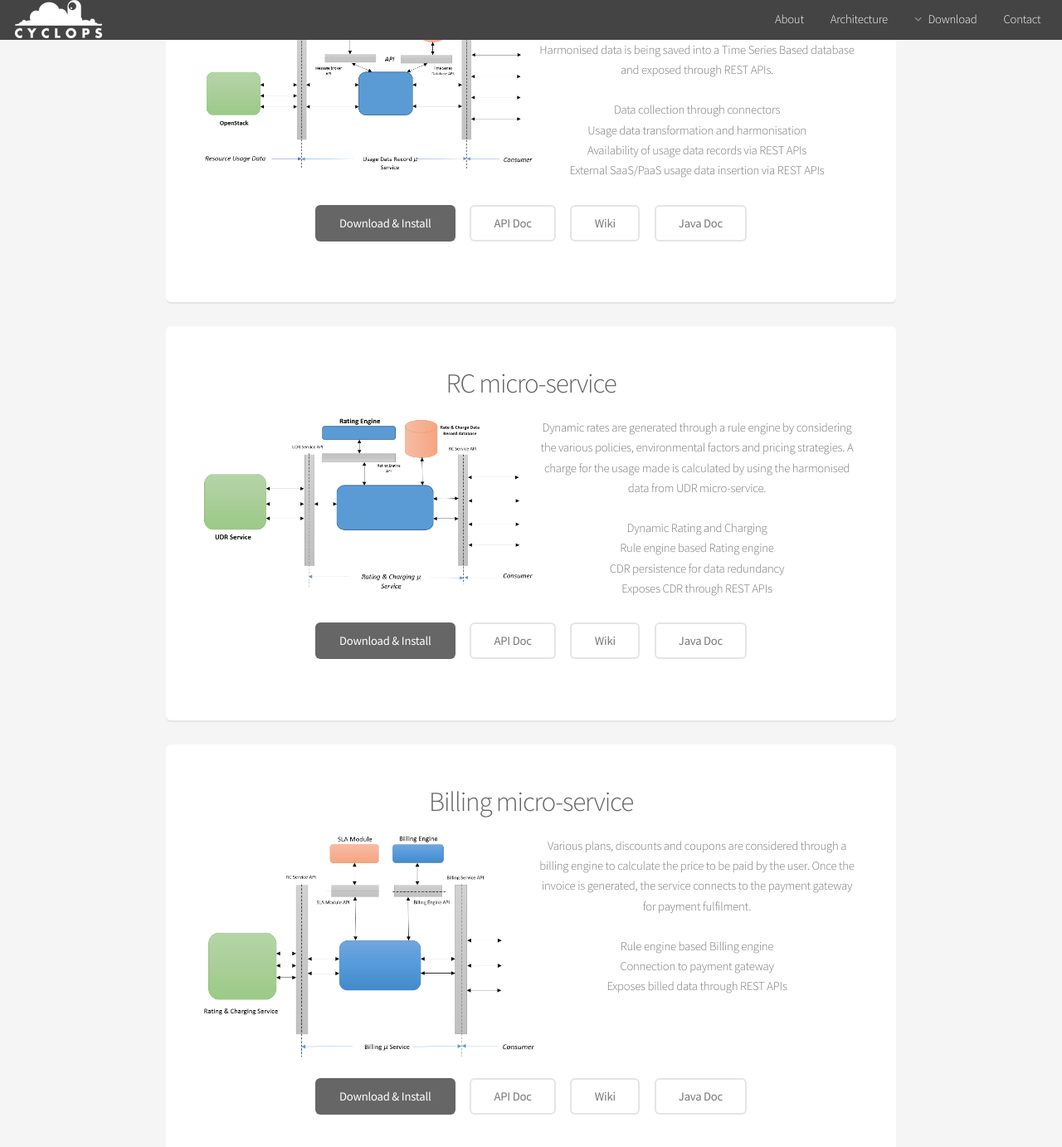
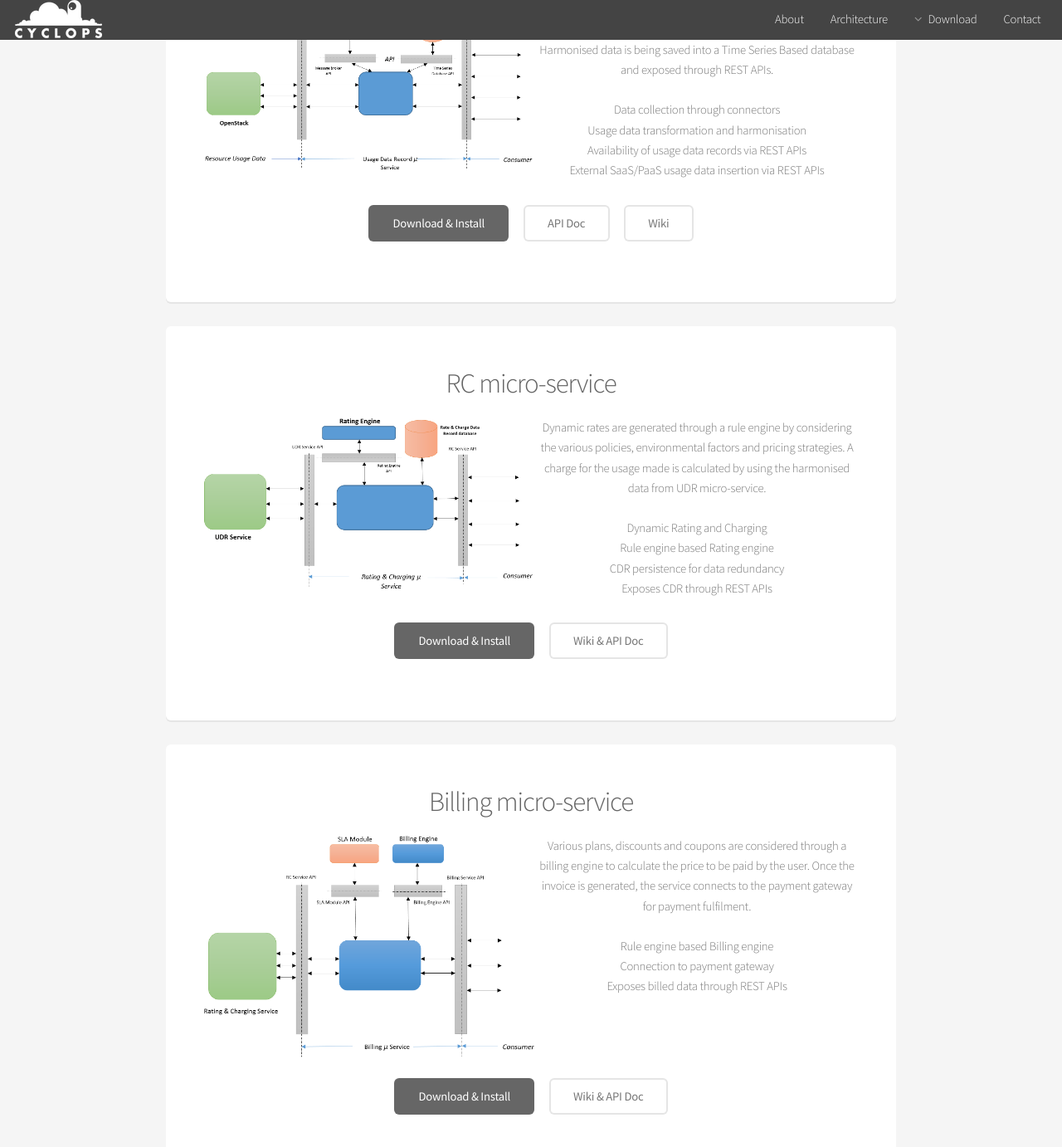
Before and after one commit to icclab/cyclops, a Jekyll site: the page built from architecture.html, in a window 1280 px wide and 1400 px high, scrolled down 1320 px. Shown: the top 1382 px of the window at 83% size. Built offline with Jekyll 4.4.1, drawn with Linux system fonts in a browser that asks for light colours.

Commit message:
Fixed links

```diff
--- a/architecture.html
+++ b/architecture.html
@@ -37,9 +37,8 @@ layout: default
 	  </div>
 	<ul class="actions">
 		<li><a target="_blank" href="https://github.com/icclab/cyclops-udr" class="button">Download & Install</a></li>
-		<li><a target="_blank" href="https://github.com/icclab/cyclops-udr/wiki/API-Documentation" class="button alt">API Doc</a></li>
+		<li><a target="_blank" href="https://github.com/icclab/cyclops-udr/wiki/OpenStack" class="button alt">API Doc</a></li>
 		<li><a target="_blank" href="https://github.com/icclab/cyclops-udr/wiki" class="button alt">Wiki</a></li>
-		<li><a target="_blank" href="https://icclab.github.io/cyclops/javadoc/udrservice/index.html" class="button alt">Java Doc</a></li>
 	</ul>
 	</div>
 </section>
@@ -63,9 +62,7 @@ layout: default
 	  </div>
   	<ul class="actions">
   		<li><a target="_blank" href="https://github.com/icclab/cyclops-rc" class="button">Download & Install</a></li>
-  		<li><a target="_blank" href="https://github.com/icclab/cyclops-rc/wiki/API-Documentation" class="button alt">API Doc</a></li>
-  		<li><a target="_blank" href="https://github.com/icclab/cyclops-rc/wiki" class="button alt">Wiki</a></li>
-  		<li><a target="_blank" href="https://icclab.github.io/cyclops/javadoc/rcservice/index.html" class="button alt">Java Doc</a></li>
+  		<li><a target="_blank" href="https://github.com/icclab/cyclops-rc/wiki" class="button alt">Wiki & API Doc</a></li>
   	</ul>
 	</div>
 </section>
@@ -89,9 +86,7 @@ layout: default
 	  <br>
     	<ul class="actions">
     		<li><a target="_blank" href="https://github.com/icclab/cyclops-billing" class="button">Download & Install</a></li>
-    		<li><a target="_blank" href="https://github.com/icclab/cyclops-billing/wiki/API-Documentation" class="button alt">API Doc</a></li>
-    		<li><a target="_blank" href="https://github.com/icclab/cyclops-billing/wiki" class="button alt">Wiki</a></li>
-    		<li><a target="_blank" href="https://icclab.github.io/cyclops/javadoc/billingservice/index.html" class="button alt">Java Doc</a></li>
+    		<li><a target="_blank" href="https://github.com/icclab/cyclops-billing/wiki" class="button alt">Wiki & API Doc</a></li>
     	</ul>
 	</div>
 </section>
@@ -112,7 +107,6 @@ layout: default
   	<ul class="actions">
   		<li><a target="_blank" href="https://github.com/icclab/cyclops-support" class="button">Download & Install</a></li>
   		<li><a target="_blank" href="https://github.com/icclab/cyclops-support/wiki" class="button alt">Wiki</a></li>
-		<li><a target="_blank" href="https://icclab.github.io/cyclops/javadoc/dashboard/index.html" class="button alt">Java Doc</a></li>
   	</ul>
 	</div>
 </section>
```
